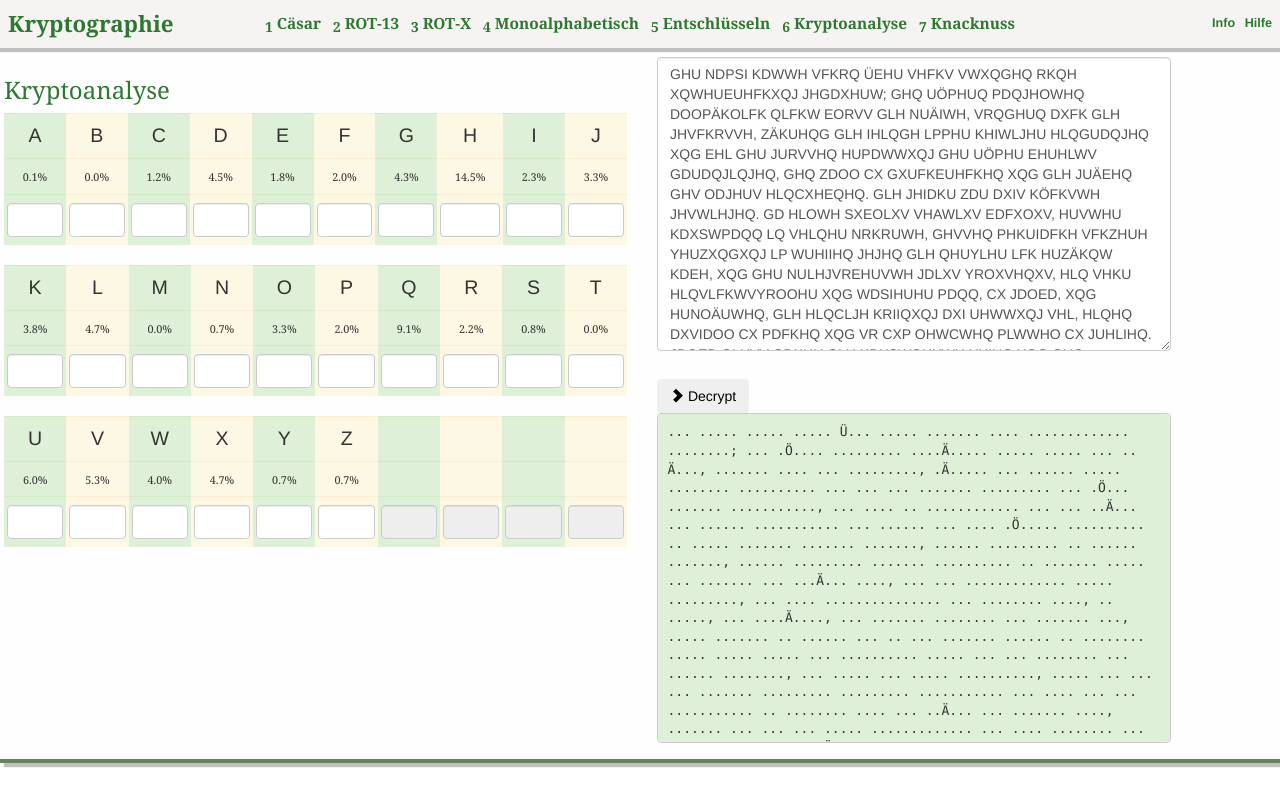
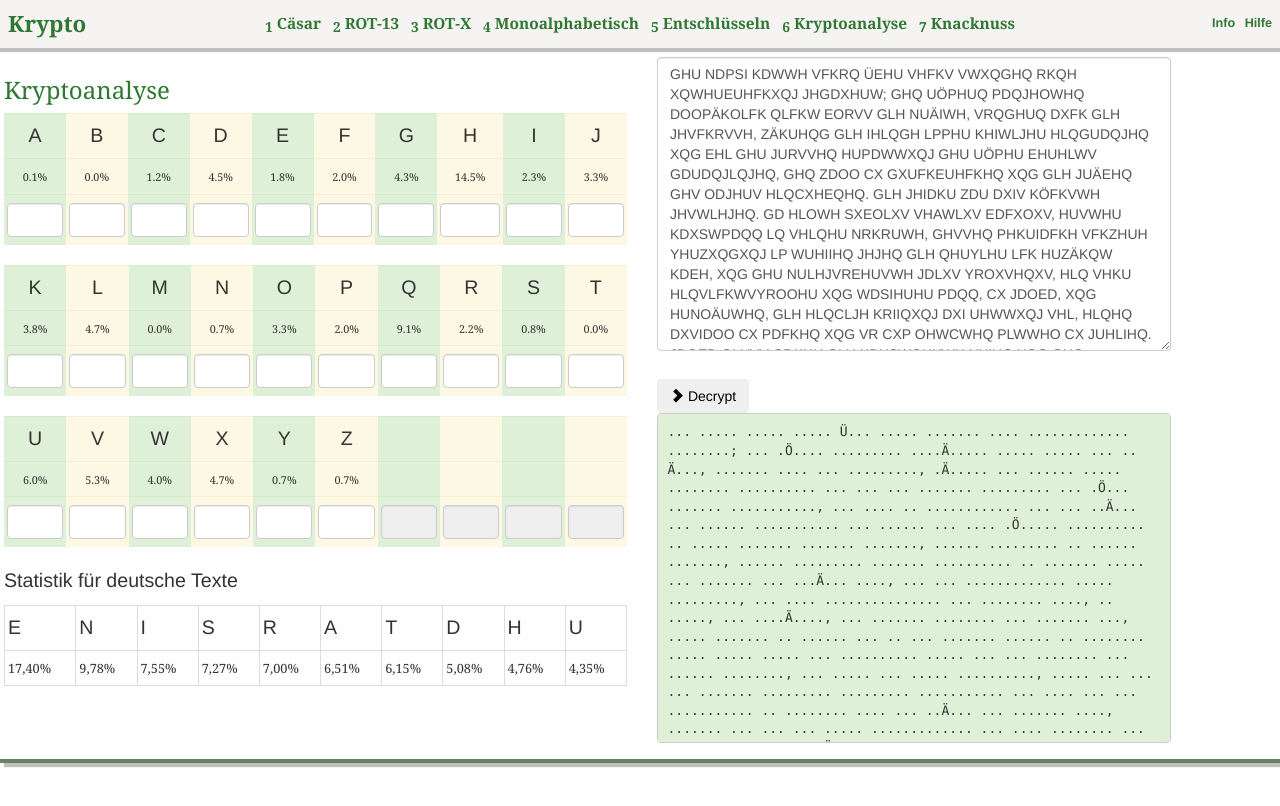
Before and after one commit to mgje/Crypto, a Jekyll site: the page built from exp6/index.html, in a window 1280 px wide. Shown: the top 806 px of the page. Built offline with Jekyll 4.4.1, drawn with Linux system fonts in a browser that asks for light colours; some web fonts are replaced.

Commit message:
some todos

```diff
--- a/_includes/topNavigation.html
+++ b/_includes/topNavigation.html
@@ -1,25 +1,24 @@
 <div id="headerContainer">
   <div id="header">
         <div id="title">
-          <a href="{{ site.baseurl }}">Kryptographie</a>
+          <a href="/{{ site.baseurl }}/exp1/">Krypto</a>
         </div>
 
         <div id="lessonNavContainer">
           <nav id = "lessonNav">
-            <a href="{{ site.baseurl }}exp1" class="lessonButton" data-index="0"><sub>1</sub> <span>Cäsar</span></a>
-            <a href="{{ site.baseurl }}exp2" class="lessonButton" data-index="1"><sub>2</sub> <span>ROT-13</span></a>
-            <a href="{{ site.baseurl }}exp3" class="lessonButton" data-index="2"><sub>3</sub> <span>ROT-X</span></a>
-            <a href="{{ site.baseurl }}exp4" class="lessonButton" data-index="3"><sub>4</sub> <span>Monoalphabetisch</span></a>
-            <a href="{{ site.baseurl }}exp5" class="lessonButton" data-index="4"><sub>5</sub> <span>Entschlüsseln</span></a>
-            <a href="{{ site.baseurl }}exp6" class="lessonButton" data-index="5"><sub>6</sub> <span>Kryptoanalyse</span></a>
-            <a href="{{ site.baseurl }}exp7" class="lessonButton" data-index="6"><sub>7</sub> <span>Knacknuss</span></a>
+            <a href="../exp1/" class="lessonButton" data-index="0"><sub>1</sub> <span>Cäsar</span></a>
+            <a href="../exp2/" class="lessonButton" data-index="1"><sub>2</sub> <span>ROT-13</span></a>
+            <a href="../exp3" class="lessonButton" data-index="2"><sub>3</sub> <span>ROT-X</span></a>
+            <a href="../exp4" class="lessonButton" data-index="3"><sub>4</sub> <span>Monoalphabetisch</span></a>
+            <a href="../exp5" class="lessonButton" data-index="4"><sub>5</sub> <span>Entschlüsseln</span></a>
+            <a href="../exp6" class="lessonButton" data-index="5"><sub>6</sub> <span>Kryptoanalyse</span></a>
+            <a href="../exp7" class="lessonButton" data-index="6"><sub>7</sub> <span>Knacknuss</span></a>
           </nav>
         </div>
 
         <nav id = "pageNav">
-          <a href="{{ site.baseurl }}about/" class="aboutButton">Info</a>
-          <a href="{{ site.baseurl }}guide/" class="guideButton">Hilfe</a>
+          <a href="../about/" class="aboutButton">Info</a>
+          <a href="../guide/" class="guideButton">Hilfe</a>
         </nav>
-
   </div>
 </div>
--- a/exp4/index.html
+++ b/exp4/index.html
@@ -11,6 +11,8 @@ CSName: experiment.css
        <h3>Monoalphabetische Verschlüsselung</h3>
        <div id="keytable" class="table-responsive">
        </div>
+       <br>
+       <p>Freie Buchstaben: <div id="freechar"></div></p>
     </div>
     <!-- <div class="col-md-1"></div> -->
     <!-- colum rigth -->
--- a/exp6/index.html
+++ b/exp6/index.html
@@ -9,13 +9,42 @@ CSName: experiment.css
     <!-- colum left -->
     <div class="col-md-6 col-sm-6">
        <h3>Kryptoanalyse</h3>
-       <div id="keytable" class="table-responsive">
+       <div id="keytable" class="table-responsive"></div>
+       <div id="statistic">
+        <p>Statistik für deutsche Texte</p>
+          <div class="table-responsive">
+          <table class="table table-bordered">
+           <tr>
+            <td>E</td>
+            <td>N</td>
+            <td>I</td>
+            <td>S</td>
+            <td>R</td>
+            <td>A</td>
+            <td>T</td>
+            <td>D</td>
+            <td>H</td>
+            <td>U</td>
+           </tr>
+           <tr>
+            <td class="tinyfont">17,40%</td>
+            <td class="tinyfont">9,78%</td>
+            <td class="tinyfont">7,55%</td>
+            <td class="tinyfont">7,27%</td>
+            <td class="tinyfont">7,00%</td>
+            <td class="tinyfont">6,51%</td>
+            <td class="tinyfont">6,15%</td>
+            <td class="tinyfont">5,08%</td>
+            <td class="tinyfont">4,76%</td>
+            <td class="tinyfont">4,35%</td>
+           </tr>
+          </table>
+          </div>
        </div>
     </div>
     <!-- <div class="col-md-1"></div> -->
     <!-- colum rigth -->
     <div class="col-md-5 col-sm-5">
-
 
       <textarea id="inputTxt" class="form-control" rows="14">GHU NDPSI KDWWH VFKRQ ÜEHU VHFKV VWXQGHQ RKQH XQWHUEUHFKXQJ JHGDXHUW; GHQ UÖPHUQ PDQJHOWHQ DOOPÄKOLFK QLFKW EORVV GLH NUÄIWH, VRQGHUQ DXFK GLH JHVFKRVVH, ZÄKUHQG GLH IHLQGH LPPHU KHIWLJHU HLQGUDQJHQ XQG EHL GHU JURVVHQ HUPDWWXQJ GHU UÖPHU EHUHLWV GDUDQJLQJHQ, GHQ ZDOO CX GXUFKEUHFKHQ XQG GLH JUÄEHQ GHV ODJHUV HLQCXHEQHQ. GLH JHIDKU ZDU DXIV KÖFKVWH JHVWLHJHQ. GD HLOWH SXEOLXV VHAWLXV EDFXOXV, HUVWHU KDXSWPDQQ LQ VHLQHU NRKRUWH, GHVVHQ PHKUIDFKH VFKZHUH YHUZXQGXQJ LP WUHIIHQ JHJHQ GLH QHUYLHU LFK HUZÄKQW KDEH, XQG GHU NULHJVREHUVWH JDLXV YROXVHQXV, HLQ VHKU HLQVLFKWVYROOHU XQG WDSIHUHU PDQQ, CX JDOED, XQG HUNOÄUWHQ, GLH HLQCLJH KRIIQXQJ DXI UHWWXQJ VHL, HLQHQ DXVIDOO CX PDFKHQ XQG VR CXP OHWCWHQ PLWWHO CX JUHLIHQ.  JDOED OLHVV GDKHU GLH KDXSWOHXWH UXIHQ XQG GHQ VROGDWHQ GHQ EHIHKO HUWHLOHQ, HLQ ZHQLJ YRP NDPSI DECXODVVHQ, EORVV GLH YRQ GHQ IHLQGHQ NRPPHQGHQ JHVFKRVVH DXICXIDQJHQ XQG VLFK YRQ GHU DQVWUHQJXQJ CX HUKROHQ. ZHQQ PDQ VSÄWHU GDV CHLFKHQ JHEH, VROOWHQ VLH DXV GHP ODJHU KHUYRUEUHFKHQ XQG DOOH KRIIQXQJ DXI UHWWXQJ LQ LKUH SHUVÖQOLFKH WDSIHUNHLW VHWCHQ.</textarea>
       <br>
```
Also changed, not shown: coffee/monoalphabetisch.coffee (+9 -1 lines), exp5/index.html (+31 -0 lines), exp7/index.html (+31 -1 lines), js/monoalphabetisch.js (+13 -4 lines), README.md.
